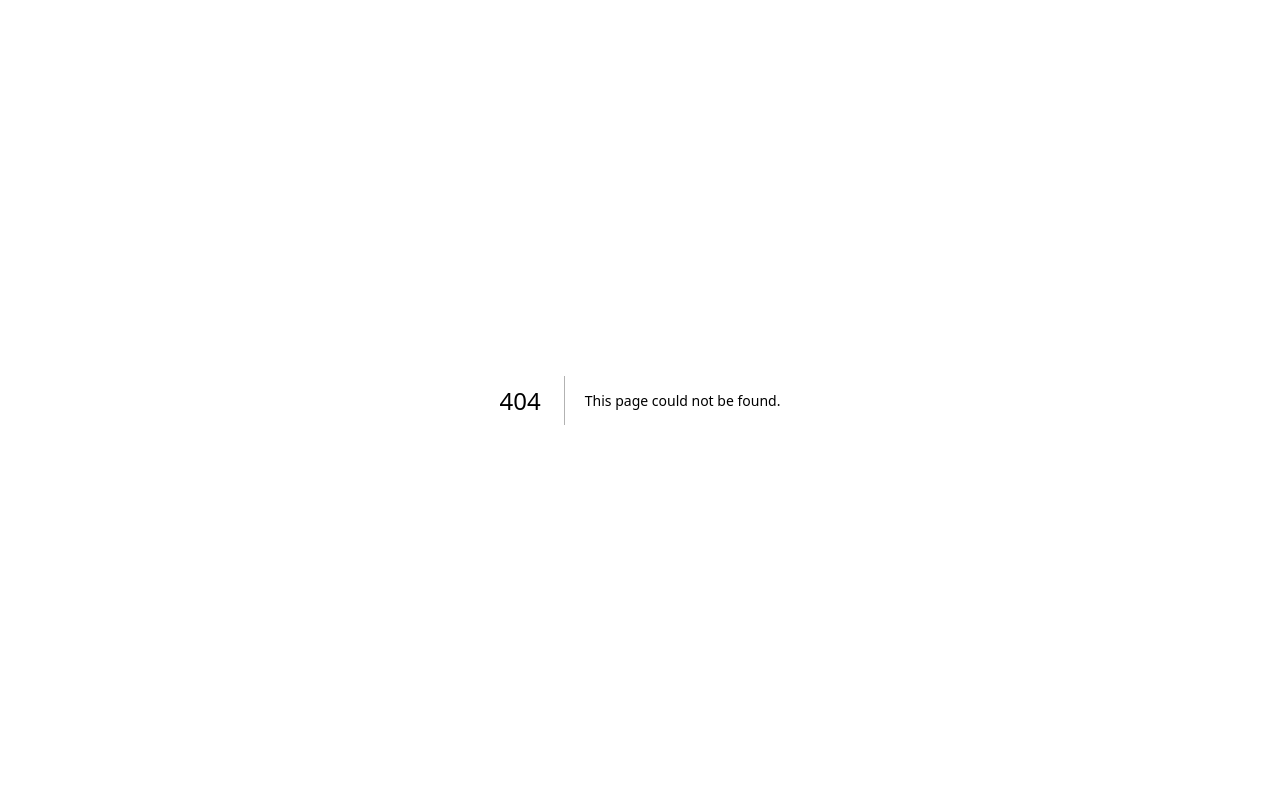
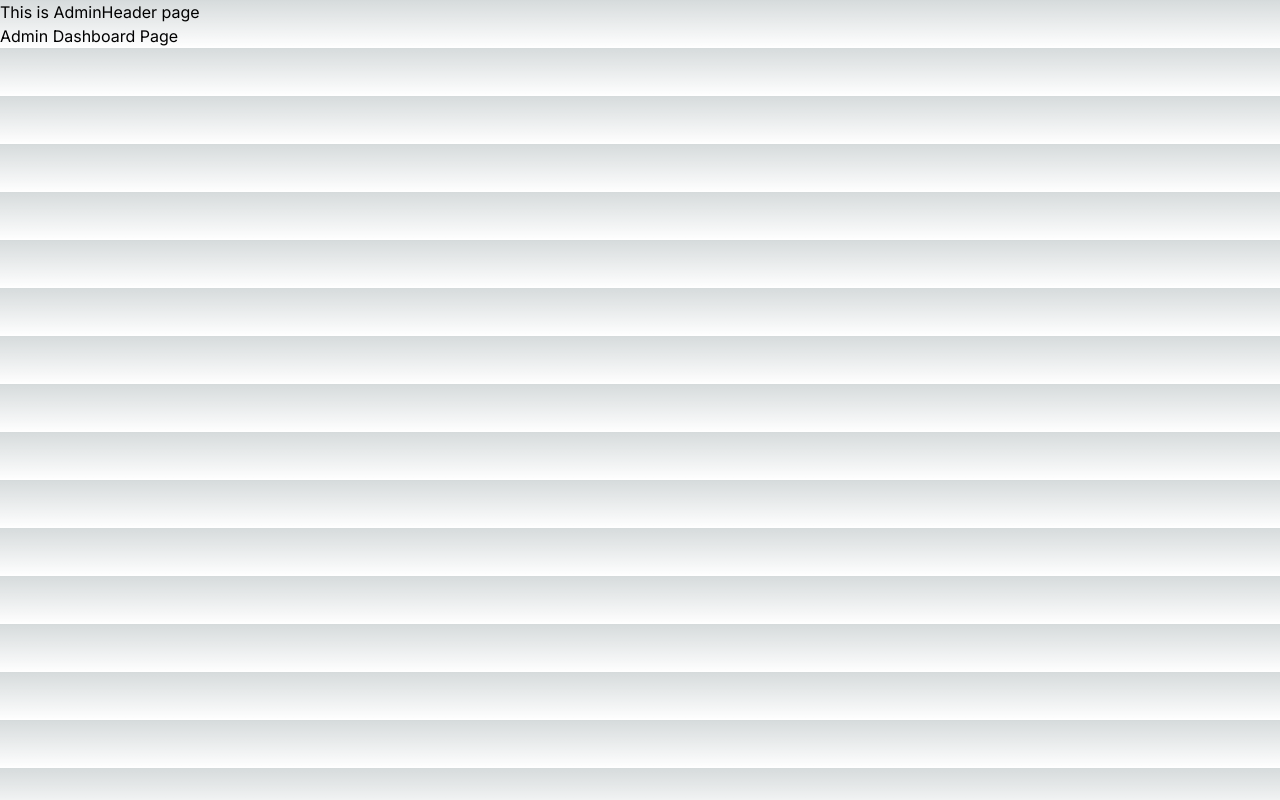
Before and after one commit to akhilesh-thakur/course.nextjs, a Next.js app: page /admin/dashboard in a window 1280 px wide. Before the commit this address had no page. Built offline with nearby package versions, Linux system fonts and the light colour scheme.

Commit message:
importing component in layout.js

```diff
--- /dev/null
+++ b/src/app/admin/dashboard/page.js
@@ -0,0 +1,5 @@
+export default function AdminDashboard() {
+    return (
+      <div>Admin Dashboard Page</div>
+    )
+  }
--- /dev/null
+++ b/src/app/admin/layout.js
@@ -0,0 +1,10 @@
+import AdminHeader from "@/components/AdminHeader";
+
+export default function layout({ children }) {
+  return (
+    <>
+      <AdminHeader />
+      <div>{children}</div>
+    </>
+  );
+}
--- /dev/null
+++ b/src/app/admin/page.js
@@ -0,0 +1,3 @@
+export default function Admin() {
+  return <div>Admin Main Page</div>;
+}
--- /dev/null
+++ b/src/app/admin/profile/page.js
@@ -0,0 +1,5 @@
+export default function AdminProfile() {
+  return (
+    <div>Admin Profile Page</div>
+  )
+}
--- a/src/app/boxes/@left/page.js
+++ /dev/null
@@ -1,5 +0,0 @@
-export default function Left() {
-  return (
-    <div>Left box</div>
-  )
-}
--- a/src/app/boxes/@right/page.js
+++ /dev/null
@@ -1,5 +0,0 @@
-export default function Rightbox() {
-    return (
-      <div>Right box</div>
-    )
-  }
--- a/src/app/boxes/layout.js
+++ /dev/null
@@ -1,9 +0,0 @@
-export default function Boxlayout({children, left, right}) {
-  return (
-    <div>
-        {children}
-        {/* {left} */}
-        {/* {right} */}
-    </div>
-  )
-}
--- a/src/app/boxes/page.js
+++ /dev/null
@@ -1,5 +0,0 @@
-export default function Mainbox() {
-  return (
-    <div>this is boxe's main page</div>
-  )
-}
--- /dev/null
+++ b/src/components/AdminHeader.jsx
@@ -0,0 +1,3 @@
+export default function AdminHeader() {
+  return <div>This is AdminHeader page</div>;
+}
```
Also changed, not shown: jsconfig.json (added, +7 -0 lines).
